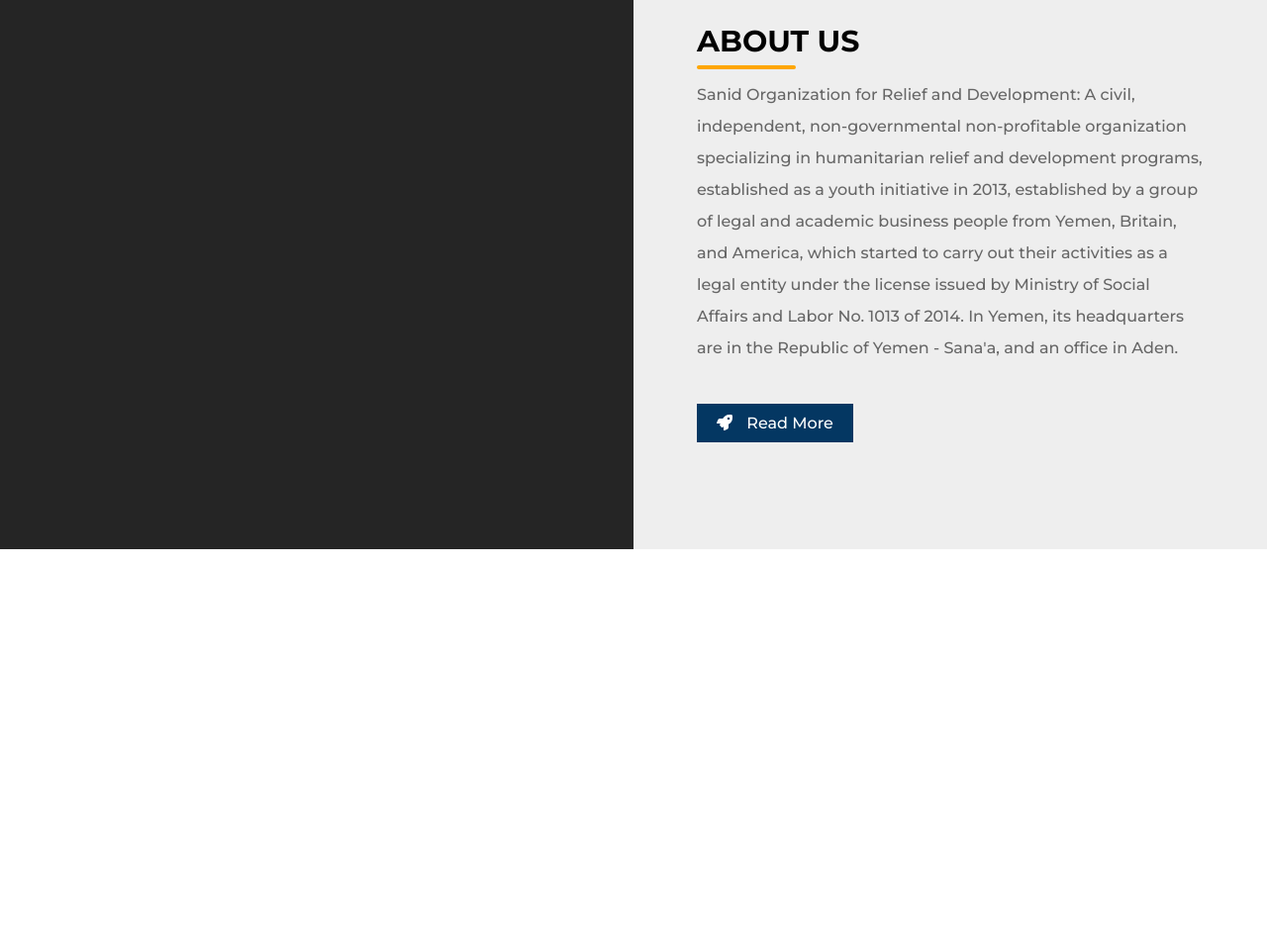
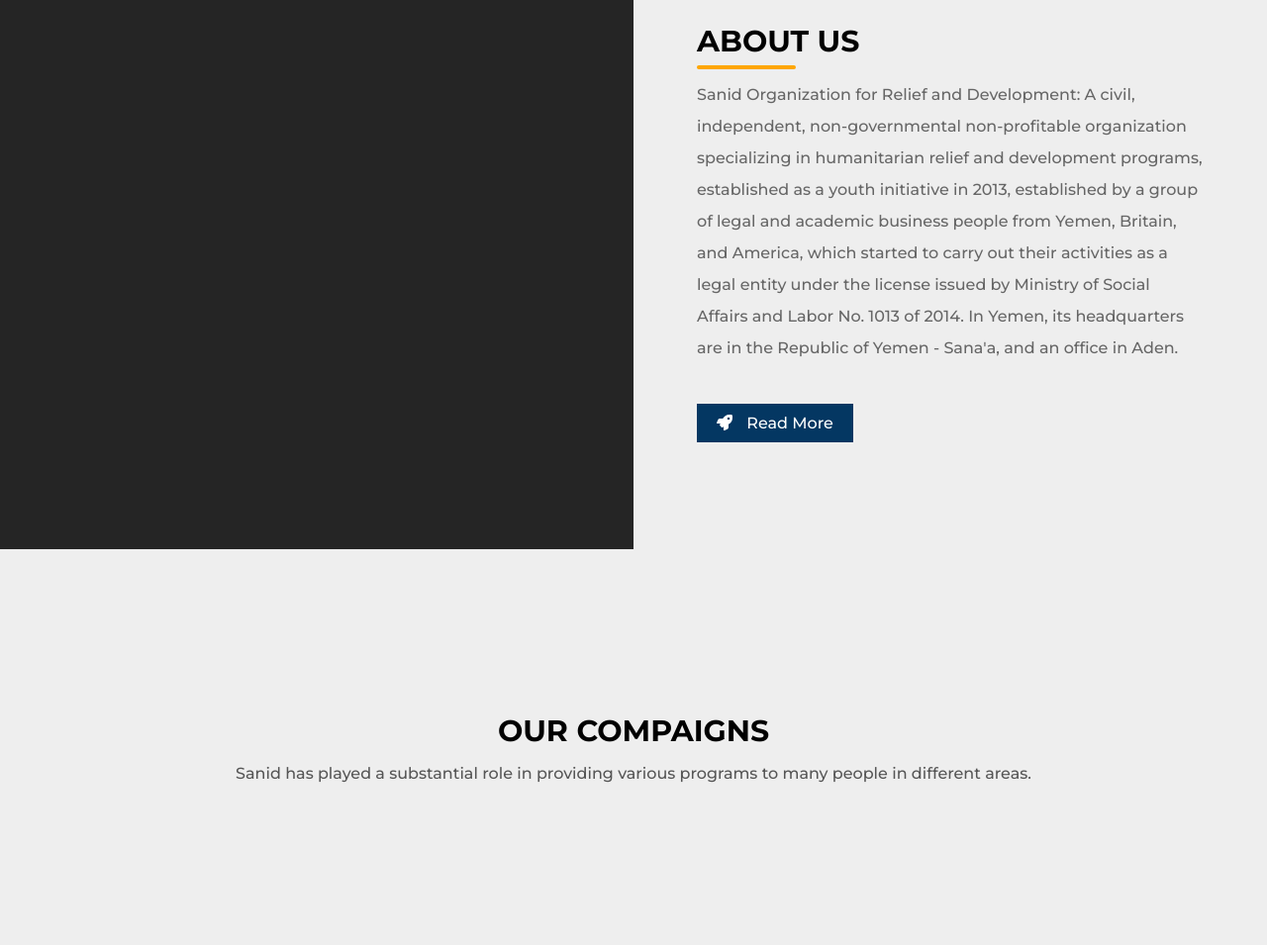
Before and after one commit to JalalMadhaji/demo-screen, a plain HTML site: page index.html in a window 1280 px wide. Shown: the part 1439-2394 px from the top of the page at 99% size. Before the commit the page ends 1994 px from the top, so only its background shows below. Drawn offline with Linux system fonts and the light colour scheme.

Commit message:
add compaigns section

```diff
--- a/css/style.css
+++ b/css/style.css
@@ -335,8 +335,25 @@ a {
   margin-right: 10px;
   position: relative;
 }
-
 /* About Section */
+/* Compaigns Section */
+.compaigns {
+  min-height: 50vh;
+  background-color: #eee;
+  display: flex;
+  justify-content: center;
+  align-items: center;
+  text-align: center;
+}
+.compaigns h2 {
+  font-size: 30px;
+  margin-bottom: 15px;
+  text-transform: uppercase;
+}
+.compaigns p {
+  color: #555;
+}
+/* Compaigns Section */
 /* Media Query */
 @media screen and (max-width: 1000px) {
   .menu nav {
--- a/index.html
+++ b/index.html
@@ -164,6 +164,17 @@
           </div>
         </div>
       </section>
+      <section>
+        <div class="compaigns">
+          <article>
+            <h2>Our Compaigns</h2>
+            <p>
+              Sanid has played a substantial role in providing various programs
+              to many people in different areas.
+            </p>
+          </article>
+        </div>
+      </section>
     </main>
     <script
       defer
```
